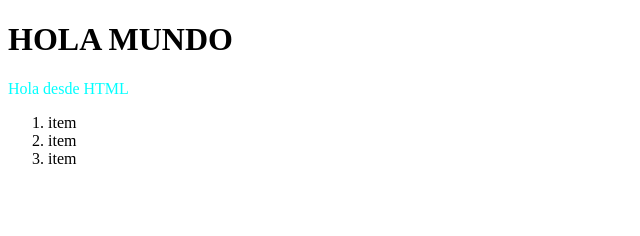
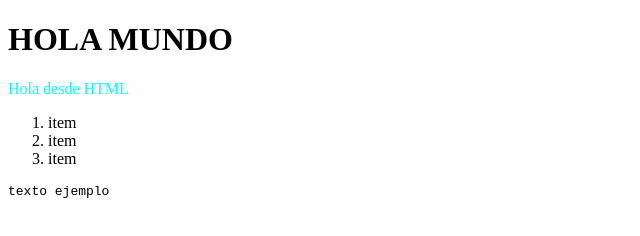
Before and after one commit to Ramiro-Ortizz/mi-primera-pagina, a plain HTML site: page index.html in a window 1280 px wide. Shown: the full height of the page, 0-640 px from the left. Drawn offline with Linux system fonts and the light colour scheme.

Commit message:
se agrego un pre

```diff
--- a/index.html
+++ b/index.html
@@ -14,5 +14,6 @@
         <li>item</li>
         <li>item</li>
     </ol>
+    <pre>texto ejemplo</pre>
 </body>
 </html>
```
